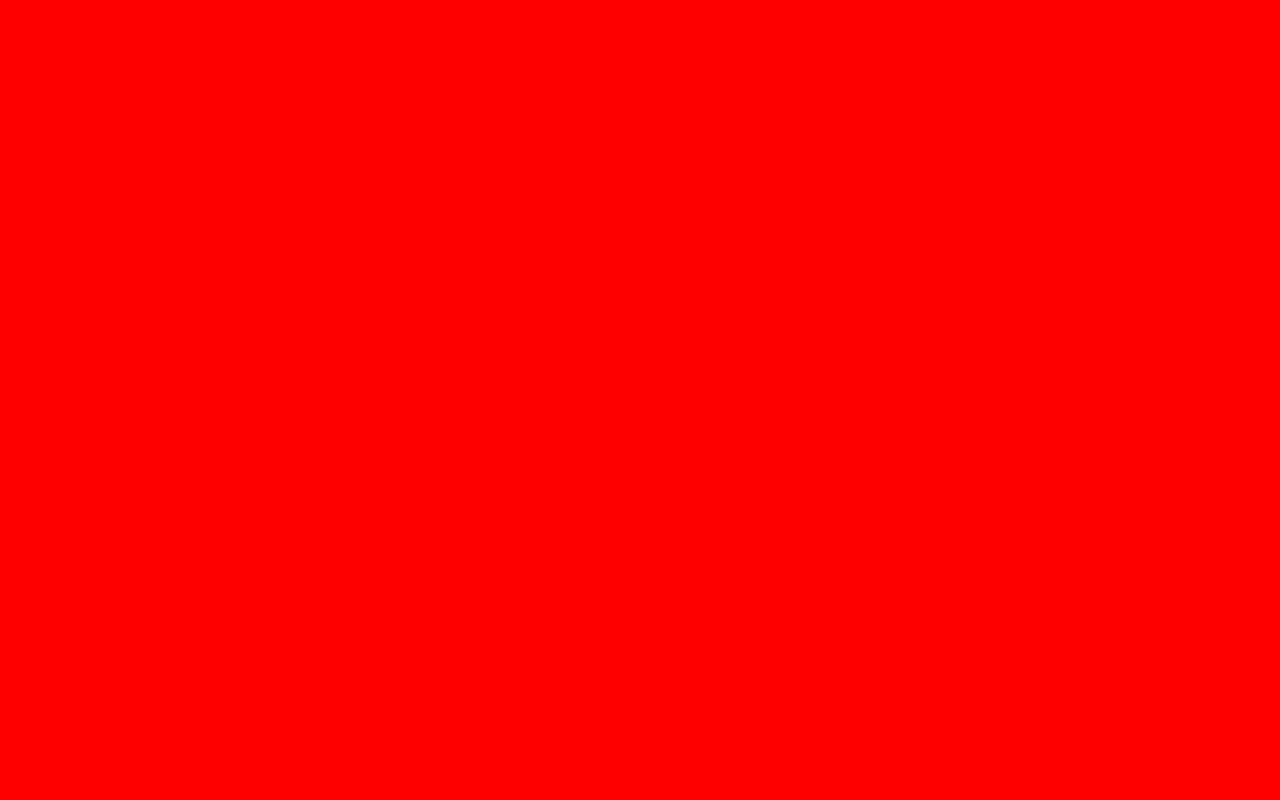
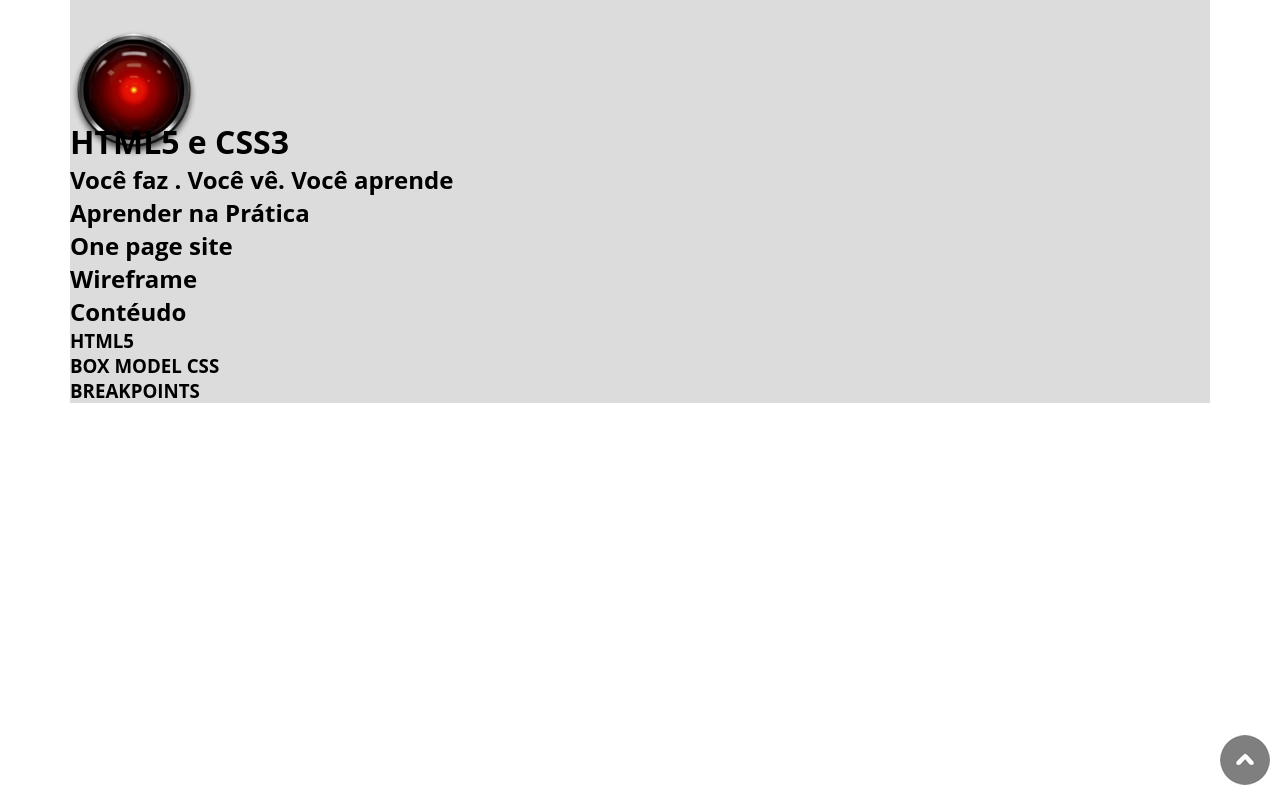
Before and after one commit to romildocampos/html5css3, a plain HTML site: page index.html in a window 1280 px wide. Drawn offline with Linux system fonts and the light colour scheme.

Commit message:
trabalho do dia 19/05 finalizado

```diff
--- a/index.html
+++ b/index.html
@@ -10,6 +10,77 @@
     <link rel="shortcut icon" href="./img/img/favicon.png" type="image/x-icon">
 </head>
 <body>
+    <!--Cabeçalho-->
+    <header id="inicio">
+        <div class= "container Flex">
+            <div id="logo">
+                <img src="img/img/logo.png" alt="hal 900">
+            </div>
+            <nav>
+                <input type="checkbox" id="check">
+                <label for="check">&#x268c</label>
+                <ul>
+                    <li><a href="#inicio">Inicio</a></li>
+                    <li><a href="#sobre">Sobre</a></li>
+                    <li><a href="#conteudo">Conteudo</a></li>
+                    <li><a href="#contato">Contato</a></li>
+                </ul>
+            </nav>
+        </div>
+    </header>
+    <!--Destaque-->
+    <main>
+        <div class="container">
+            <h1>HTML5 e CSS3</h1>
+        <h2>Você faz . Você vê. Você aprende</h2>
+        </div>
+
+    </main>
+    <!--Sobre-->
+    <section id="sobre">
+        <div class="container">
+            <h2>Aprender na Prática</h2>
+        </div>
+
+    </section>
+    <!--One Page-->
+    <section>
+        <div class="container">
+            <h2>One page site</h2>
+        </div>
+
+
+    </section>
+    <!--Wireframe-->
+    <section>
+        <div class="container">
+            <h2>Wireframe</h2>
+
+        </div>
+    </section>
+    <!--Conteudo-->
+    <section id="conteudo">
+        <div class="container">
+            <h2>Contéudo</h2>
+        <h3>HTML5</h3>
+        <h3>BOX MODEL CSS</h3>
+        <h3>BREAKPOINTS</h3>
+
+        </div>
+    </section>
+    <!--Rodapé-->
+    <footer id="contato">
+        <div class="container">
+
+        </div>
+
+    </footer>
+    <a href="#inicio" id="topo" ><img src="img/img/topo.png" alt="topo do site"></a>
+
+
+
+
+
 
 </body>
 </html>
--- a/style.css
+++ b/style.css
@@ -2,32 +2,166 @@
 Folha de Estilo Projeto One page Site HTML5 E CSS3
 Por Romildo de Campos maio/2022
 */
+/* CSS Reset*/
+* {
+    margin: 0;
+    border: 0;
+    padding: 0;
+}
+/* Importação Google Fonts */
+@import url('https://fonts.googleapis.com/css2?family=Open+Sans:ital@0;1&family=Oswald:wght@400;700&display=swap');
+body {
+    font-family: 'Open Sans', sans-serif;
+font-family: 'Oswald', sans-serif;
+}
 
-/* Smartphone Portrait >>>>>>>>>>>>>>>>>>>>>>>>>>>>>>>>>>>>>>>>>>*/
-/* Smartphone Landscape >>>>>>>>>>>>>>>>>>>>>>>>>>>>>>>>>>>>>>>>>*/
+
+body {
+    font-size: 1em;
+    font-family:'Open Sans', sans-serif;
+
+}
+/* Layout*/
+.container {
+    margin: 0 auto;
+    background-color: #dcdcdc;
+}
+
+.Flex {
+    display: flex;
+    justify-content: space-between;
+
+}
+
+/*topo do site*/
+#topo {
+    position: fixed;
+    right: 10px;
+    bottom: 10px;
+}
+
+
+/* Smartphone Portrait >>>>>>>>>>>>>>>>>>>>>>>>>>>>>>>>>>>>>>>>>>>>>*/
+/*Cabeçalho*/
+header {
+    height: 60px;
+}
+
+#logo img {
+    width: 128px;
+    height: 128px;
+}
+
+
+/* Smartphone Landscape >>>>>>>>>>>>>>>>>>>>>>>>>>>>>>>>>>>>>>>*/
+
 @media (min-width: 576px){
-    body {
-        background-color: blue;
+
+    /*Layout*/
+    .container {
+        max-width: 540px;
     }
 }
-/* Tablet Portrait >>>>>>>>>>>>>>>>>>>>>>>>>>>>>>>>>>>>>>>>>>>>>*/
 
+/* Tablet Portrait >>>>>>>>>>>>>>>>>>>>>>>>>>>>>>>>>>>>>>>>>>>*/
 @media (min-width: 768px){
-    body {
-        background-color: yellow;
+
+    /*Layout*/
+    .container {
+        max-width: 720px;
     }
 }
-/* Smartphone Landscape >>>>>>>>>>>>>>>>>>>>>>>>>>>>>>>>>>>>>>>*/
+/*Tablet Landscape >>>>>>>>>>>>>>>> >>>>>>>>>>>>>>>>>>>>>>>>>>>>>>>>>>>>>>>*/
 
 @media (min-width: 992px){
-    body {
-        background-color:#FF6600;
+
+    /*Layout*/
+    .container {
+        max-width: 960px;
     }
 }
-/* PC >>>>>>>>>>>>>>>> >>>>>>>>>>>>>>>>>>>>>>>>>>>>>>>>>>>>>>>*/
 
+/* PC >>>>>>>>>>>>>>>>>>>>>>>>>>>>>>>>>>>>>>>>>>>*/
 @media (min-width: 1200px){
-    body {
-        background-color: red;
+
+    /*Layout*/
+    .container {
+        max-width: 1140px;
     }
+    /*Layout*/
+    .container {
+        max-width: 1140px;
+    }
+
+    /*cabeçalho*/
+    header {
+        height: 120px;
+    }
+
+    #logo img {
+        width: 128px;
+        height: 128px;
+        margin-top: 30px;
+    }
+
+    label {
+        display: none;
+    }
+
+    nav ul {
+        position: static;
+        height: auto;
+        background-color:transparent ;
+    }
+
+    nav ul li {
+        float: left;
+        border: 0;
+    }
+
+    nav ul li a {
+        color: #343538;
+    }
+
+    nav ul li a:hover{
+        color: #000000;
+    }
+
+
+    #check {
+        display: none;
+    }
+
+    label {
+        font-size: 3em;
+        padding-right: 15px;
+    }
+
+    nav ul {
+        list-style: none;
+        background-color:#343538;
+        height: 100vh;
+        position: fixed;
+        top: 120px;
+        right: -100%;
+        width: 100%;
+        transition:all 0.5s ;
+    }
+
+    #check:checked ~ ul {
+
+        right: 0;
+    }
+
+    nav ul li {
+        padding: 20px;
+        border-bottom: 1px solid #a9a9a9;
+    }
+
+    nav ul li a {
+        text-decoration: none;
+        color: #fff;
+    }
+
+
 }
```
